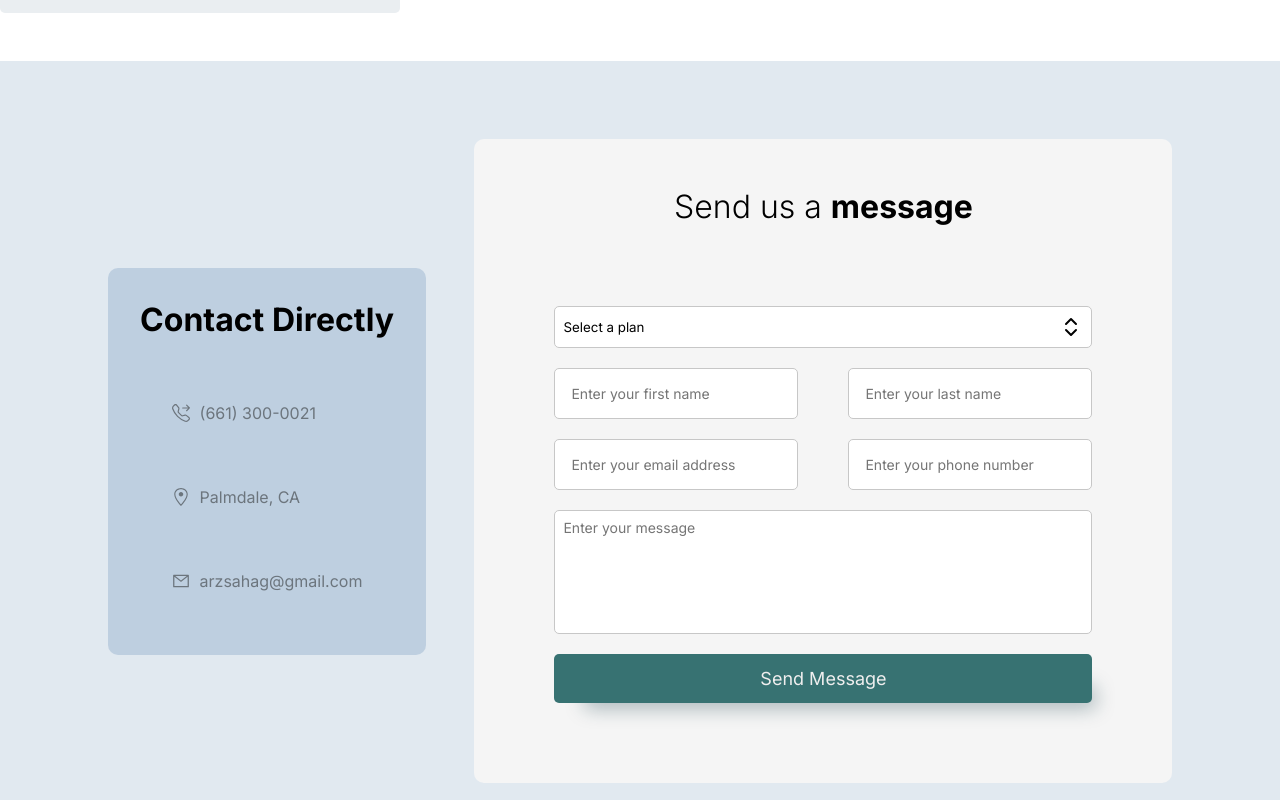
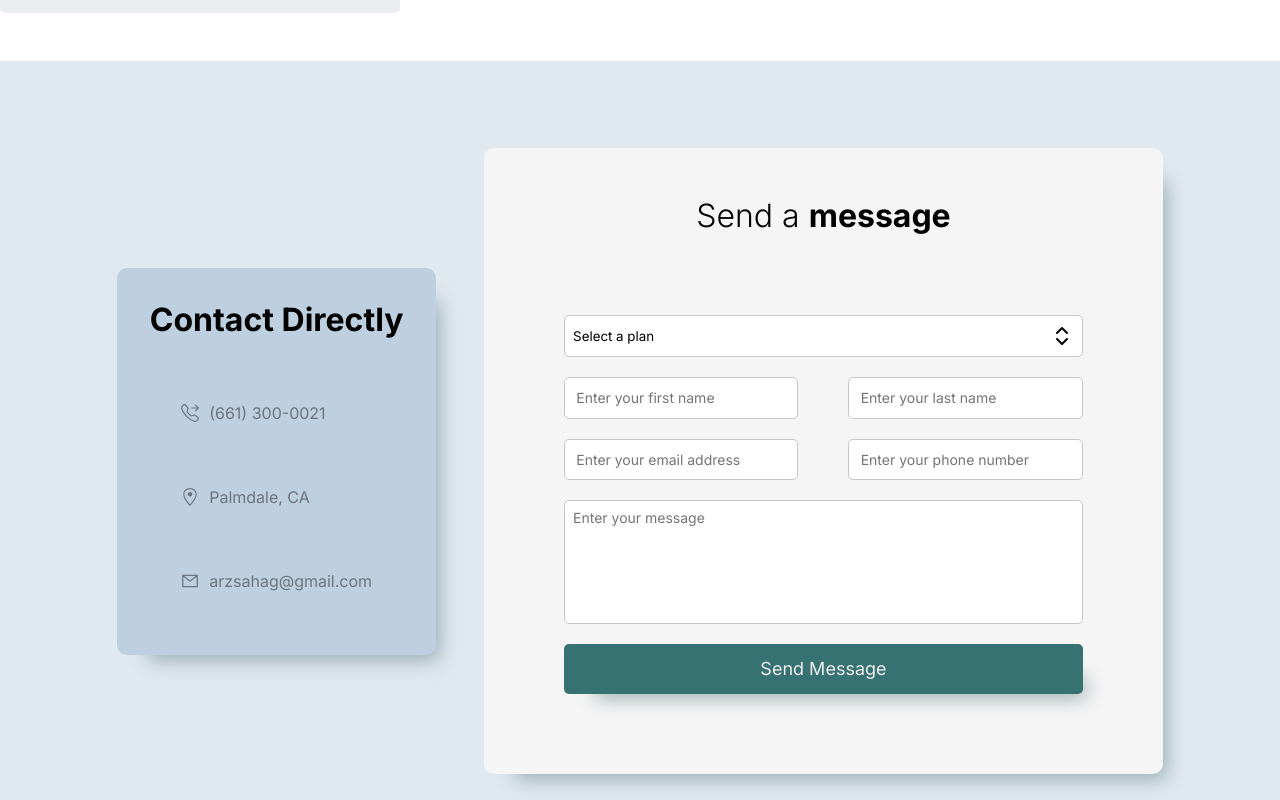
Before and after one commit to sahag98/Website-Freelancer, a React (Vite) app: page / in a window 1280 px wide. Shown: the part 3160-3960 px from the top of the page. Built offline with nearby package versions, Linux system fonts and the light colour scheme.

Commit message:
form complete

```diff
--- a/src/components/contact/Contact.jsx
+++ b/src/components/contact/Contact.jsx
@@ -40,10 +40,18 @@ const Contact = ({plan, setPlan}) => {
     const onSubmit = values => {
         console.log('form data', values)
         try {
-            emailjs.send(VITE_SERVICE_ID, VITE_TEMPLATE_ID, values, VITE_PUBLIC_ID)
+            emailjs.send('service_vviq8ml', 'template_u6lltdh', {
+                user_email: values.user_email,
+                user_name: values.user_name,
+                message: values.message,
+                user_phone: values.user_phone,
+                plan: plan
+
+            }, 'user_d2qZiInk63cNZqWX4wPoS')
                 .then(() => {
                     formik.resetForm()
                     handleClick();
+                    setPlan('')
                 });
         }
         catch (err) {
@@ -76,8 +84,6 @@ const Contact = ({plan, setPlan}) => {
         setOpen(false);
     };
 
-    console.log(plan)
-
     return (
         <div className='contact' id='contact'>
             <div data-aos='zoom-in' className='contact-card'>
@@ -98,7 +104,7 @@ const Contact = ({plan, setPlan}) => {
                 </div>
             </div>
             <div data-aos='zoom-in-up' className='contact-form'>
-                <h1>Send us a <b>message</b></h1>
+                <h1>Send a <b>message</b></h1>
                 <form onSubmit={formik.handleSubmit}>
                     <button onClick={()=>setBoxOpen(!boxOpen)} type='button' className='select'><span>{plan ? plan : 'Select a plan'}</span>
                     <svg xmlns="http://www.w3.org/2000/svg" width="24" height="24" viewBox="0 0 24 24" fill="none" stroke="currentColor" strokeWidth="2" strokeLinecap="round" strokeLinejoin="round" className="lucide lucide-chevrons-up-down"><path d="m7 15 5 5 5-5"/><path d="m7 9 5-5 5 5"/></svg></button>
@@ -182,8 +188,8 @@ const Contact = ({plan, setPlan}) => {
                             className='contact-button'>
                             Send Message
                         </motion.button>
-                        <Snackbar open={open} autoHideDuration={8000} onClose={handleClose}>
-                            <Alert onClose={handleClose} severity="info" sx={{ width: '100%' }}>
+                        <Snackbar open={open} autoHideDuration={5000} onClose={handleClose}>
+                            <Alert onClose={handleClose} severity="success" sx={{ width: '100%' }}>
                                 Thank you for sending a message! You will be contacted shortly.
                             </Alert>
                         </Snackbar>
--- a/src/components/contact/contact.css
+++ b/src/components/contact/contact.css
@@ -15,8 +15,9 @@
     background-color: var(--secondary-bg);
     border-radius: 10px;
     /* background: #efefef; */
-    /* box-shadow: 20px 20px 60px #bebebe,
-        -20px -20px 60px #eaeaea; */
+    -webkit-box-shadow: 17px 19px 19px -14px rgba(16,56,69,0.35);
+    -moz-box-shadow: 17px 19px 19px -14px rgba(16,56,69,0.35);
+    box-shadow: 17px 19px 19px -14px rgba(16,56,69,0.35);
 }
 
 .select{
@@ -73,6 +74,9 @@
 .contact-form {
     background-color: var(--primary-bg);
     border-radius: 10px;
+    -webkit-box-shadow: 17px 19px 19px -14px rgba(16,56,69,0.35);
+-moz-box-shadow: 17px 19px 19px -14px rgba(16,56,69,0.35);
+box-shadow: 17px 19px 19px -14px rgba(16,56,69,0.35);
 }
 
 .contact-form>h1 {
@@ -118,7 +122,7 @@ form>div {
 
 input {
     font-size: 0.875rem;
-    padding: 1rem;
+    padding: 0.7rem;
     border: 1px solid rgb(199, 199, 199);
     outline: none;
     width: 100%;
@@ -189,7 +193,7 @@ transition: all 0.3s ease-in-out;
 
     input {
         font-size: 0.7rem;
-        padding: 1rem 0.2rem;
+        padding: 0.7rem;
     }
 
     .textarea {
```
